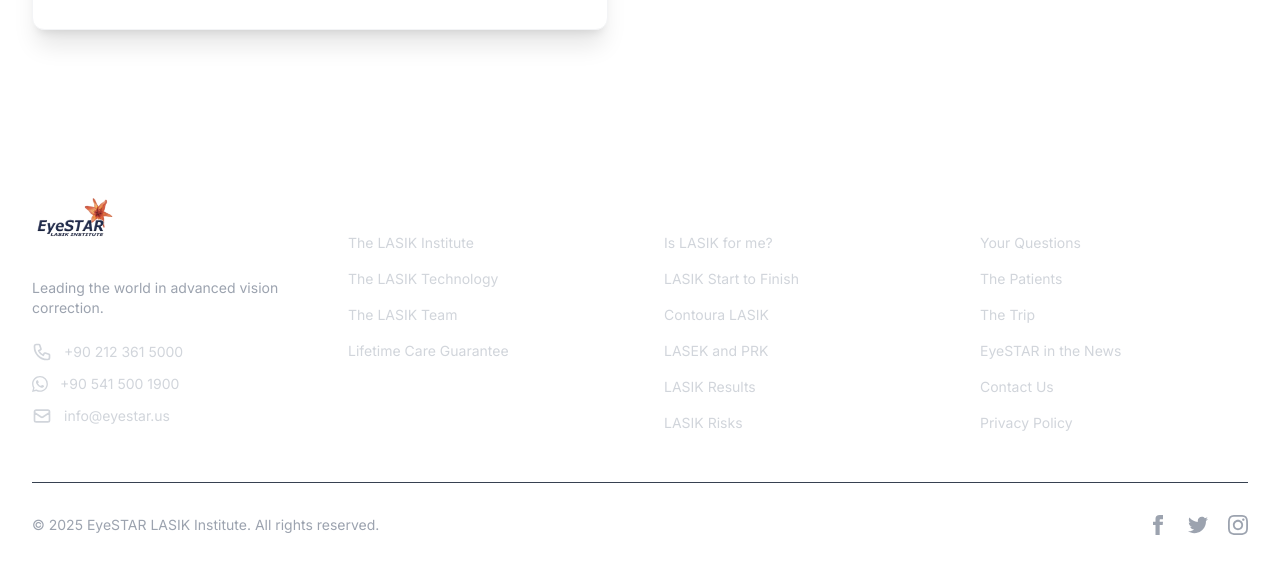
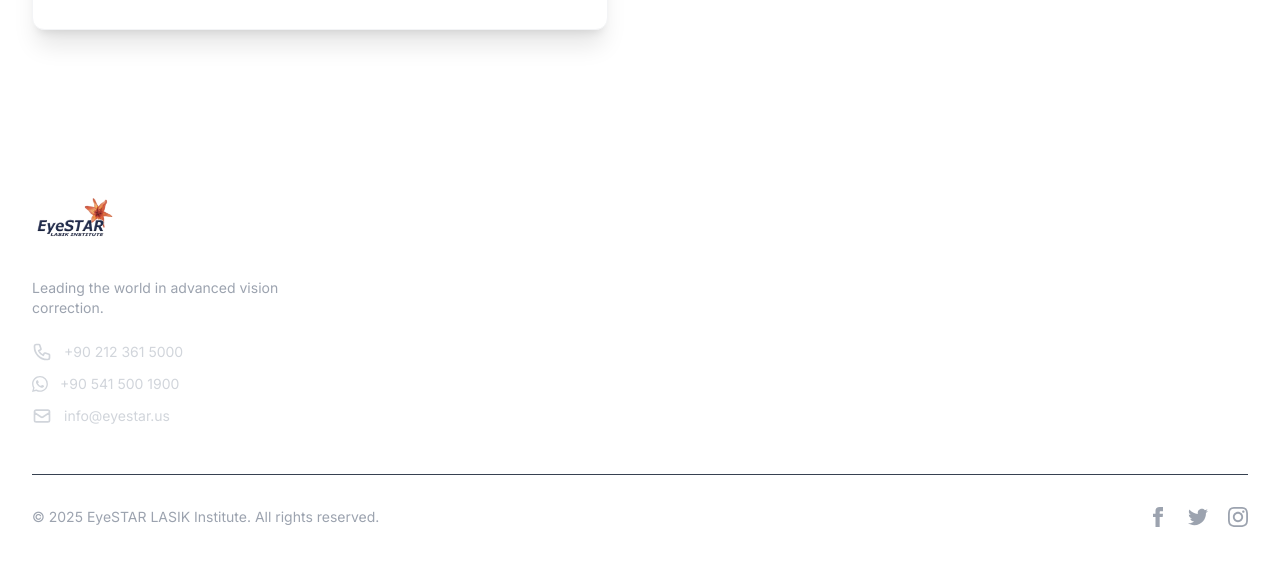
Before and after one commit to gitarkatili/lasikistanbul-test, a plain HTML site: page index.html in a window 1280 px wide. Shown: the part 4554-5127 px from the top of the page. Drawn offline with nearby package versions, Linux system fonts and the light colour scheme.

Commit message:
Add files via upload

```diff
--- a/index.html
+++ b/index.html
@@ -766,41 +766,9 @@
                     </div>
                 </div>
 
-                <!-- Links: LASIK Institute -->
-                <div>
-                    <h5 class="text-base font-semibold text-white tracking-wider uppercase">EyeSTAR LASIK Institute</h5>
-                    <ul class="mt-4 space-y-3">
-                        <li><a href="lasikinst.html" class="text-sm text-gray-300 hover:text-accent transition-colors">The LASIK Institute</a></li>
-                        <li><a href="lasiktech.html" class="text-sm text-gray-300 hover:text-accent transition-colors">The LASIK Technology</a></li>
-                        <li><a href="team.html" class="text-sm text-gray-300 hover:text-accent transition-colors">The LASIK Team</a></li>
-                        <li><a href="lcg.html" class="text-sm text-gray-300 hover:text-accent transition-colors">Lifetime Care Guarantee</a></li>
-                    </ul>
-                </div>
-
-                <!-- Links: Treatments -->
-                <div>
-                    <h5 class="text-base font-semibold text-white tracking-wider uppercase">EyeSTAR Treatments</h5>
-                    <ul class="mt-4 space-y-3">
-                        <li><a href="islasikforme.html" class="text-sm text-gray-300 hover:text-accent transition-colors">Is LASIK for me?</a></li>
-                        <li><a href="starttofinish.html" class="text-sm text-gray-300 hover:text-accent transition-colors">LASIK Start to Finish</a></li>
-                        <li><a href="contouralasik.html" class="text-sm text-gray-300 hover:text-accent transition-colors">Contoura LASIK</a></li>
-                        <li><a href="lasekandprk.html" class="text-sm text-gray-300 hover:text-accent transition-colors">LASEK and PRK</a></li>
-                        <li><a href="results.html" class="text-sm text-gray-300 hover:text-accent transition-colors">LASIK Results</a></li>
-                        <li><a href="risks.html" class="text-sm text-gray-300 hover:text-accent transition-colors">LASIK Risks</a></li>
-                    </ul>
-                </div>
-
                 <!-- Links: Patients -->
                 <div>
-                    <h5 class="text-base font-semibold text-white tracking-wider uppercase">Patient Info</h5>
-                    <ul class="mt-4 space-y-3">
-                        <li><a href="faq.html" class="text-sm text-gray-300 hover:text-accent transition-colors">Your Questions</a></li>
-                        <li><a href="index.html#patients" class="text-sm text-gray-300 hover:text-accent transition-colors">The Patients</a></li>
-                        <li><a href="trip.html" class="text-sm text-gray-300 hover:text-accent transition-colors">The Trip</a></li>
-                        <li><a href="news.html" class="text-sm text-gray-300 hover:text-accent transition-colors">EyeSTAR in the News</a></li>
-                        <li><a href="index.html" class="text-sm text-gray-300 hover:text-accent transition-colors">Contact Us</a></li>
-                        <li><a href="pp.html" class="text-sm text-gray-300 hover:text-accent transition-colors">Privacy Policy</a></li>
-                    </ul>
+
                 </div>
             </div>
 
```
